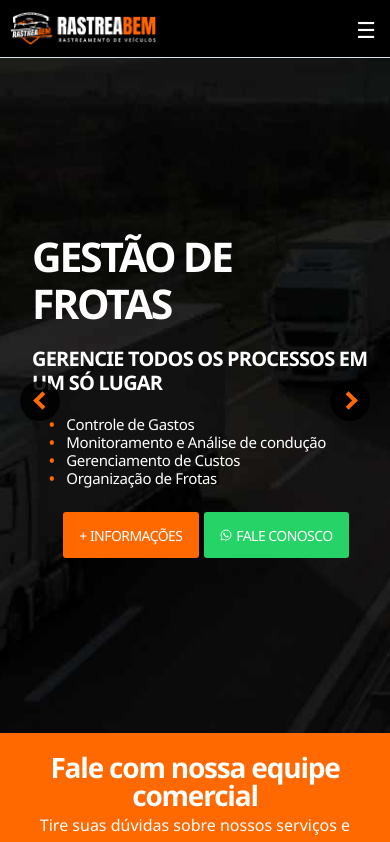
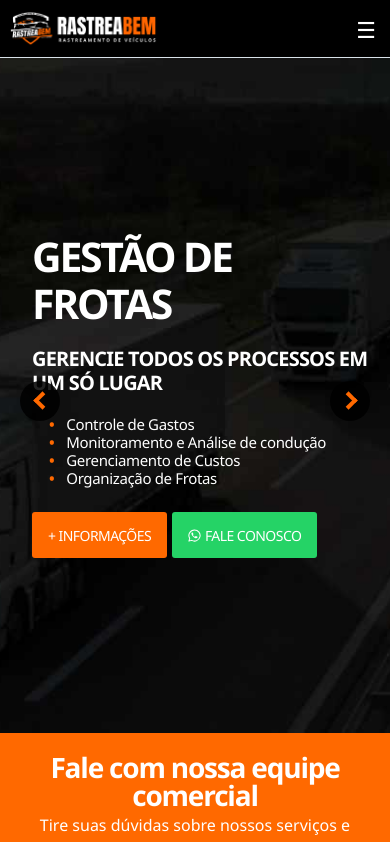
Before and after one commit to franceliopro/vexorasuite, a Next.js app in the folder sites/rastreabem/: page / in a window 390 px wide. Shown: the top 842 px of the page. Built offline with nearby package versions, Linux system fonts and the light colour scheme.

Commit message:
site(rastreabem): alinha botoes dos slides a borda do texto no mobile

```diff
--- a/sites/rastreabem/app/globals.css
+++ b/sites/rastreabem/app/globals.css
@@ -126,7 +126,7 @@ button { font: inherit; cursor: pointer; }
   .slide-subtitle { margin-block: 20px; font-size: 20px; font-weight: 700; }
   .benefits, .card-banner .benefits { display: block; margin: 0 29px 0 49px; font-size: 15px; line-height: 1.2; }
   .benefits li::before { content: "•"; display: inline-block; margin-right: 12px; }
-  .slide .actions { flex-wrap: nowrap; margin-inline: 32px 10px; }
+  .slide .actions { flex-wrap: nowrap; margin-inline: 32px 10px; justify-content: flex-start; }
   .slide .button { flex: 0 1 auto; padding: 10px 16px; font-size: 14px; }
   .sales-row { padding-block: 20px; flex-direction: column; text-align: center; }
   .sales h2 { font-size: 28px; }
```
